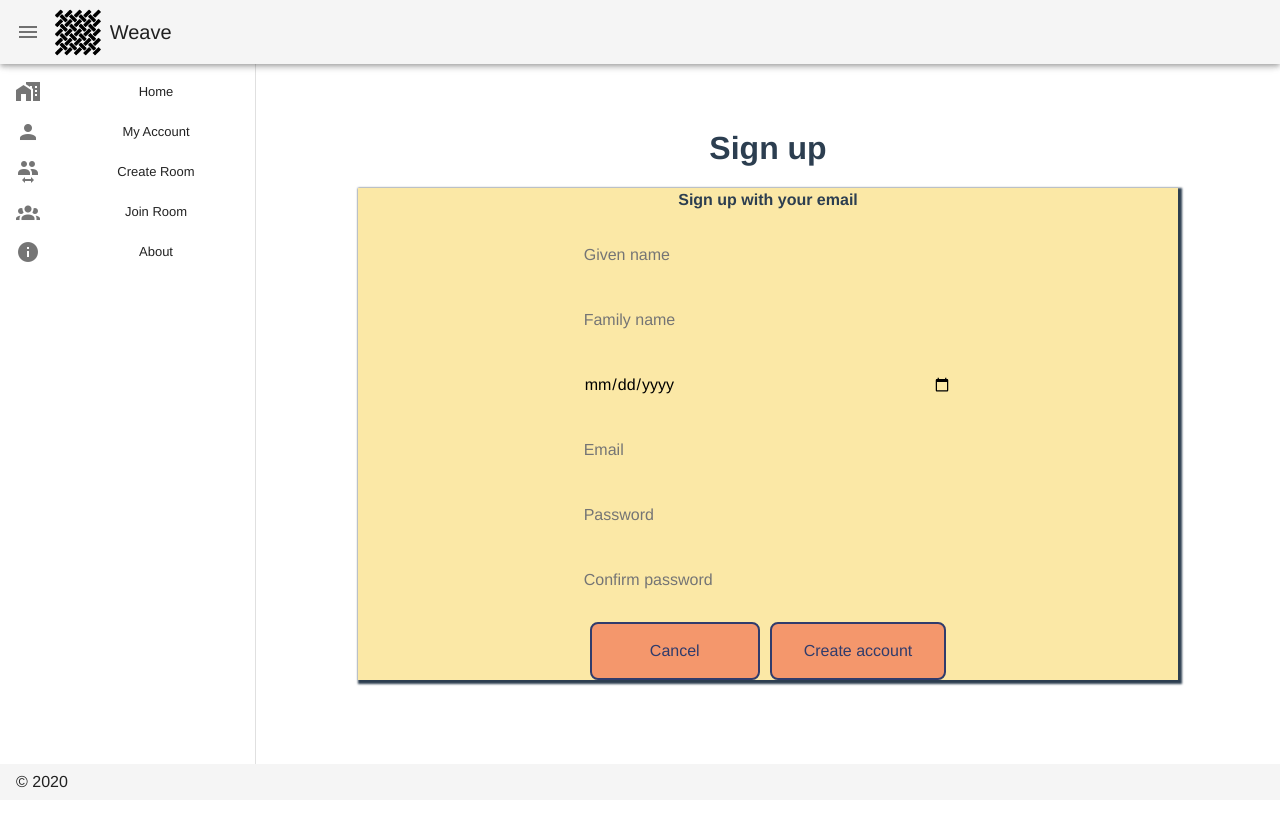
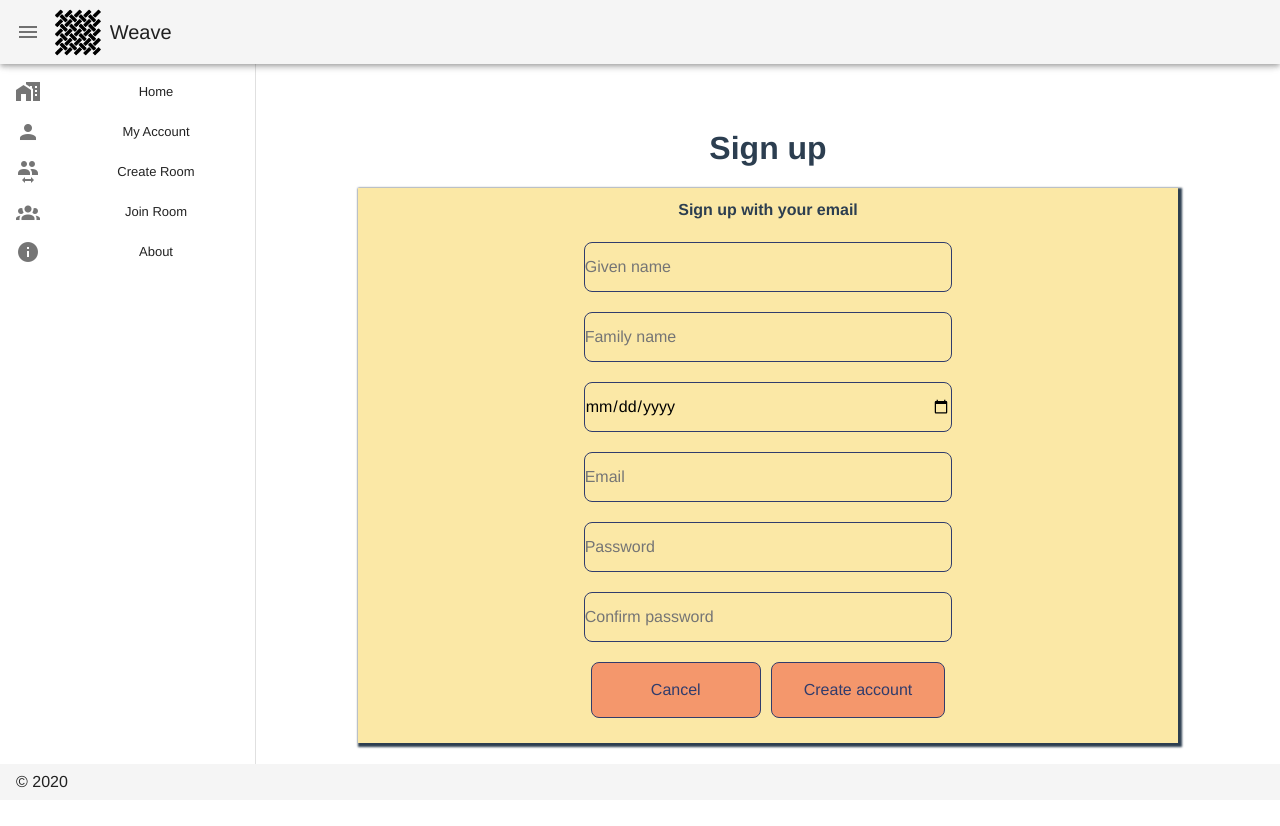
Before and after one commit to kevn07/codebrew2020, a Vue app in the folder codebrew2020/: page /signup in a window 1280 px wide. Shown: the top 826 px of the page. Built offline with nearby package versions, Linux system fonts and the light colour scheme.

Commit message:
updated colors;

```diff
--- a/codebrew2020/src/App.vue
+++ b/codebrew2020/src/App.vue
@@ -92,7 +92,7 @@
     text-decoration: none;
     display: inline-block;
     font-size: 16px;
-    border: 2px solid #303c6c;
+    border: 1px solid #303c6c;
     border-radius: 8px;
   }
 
--- a/codebrew2020/src/components/ProfileForm.vue
+++ b/codebrew2020/src/components/ProfileForm.vue
@@ -14,7 +14,7 @@
 
             <InterestTile imageName="testimg.jpeg" interestName="soccer"/>
             <div>
-              <a class="btn" href="/home">Home</a>
+              <a class="btn" href="/home">Match me</a>
             </div>
         </div>
     </div>
--- a/codebrew2020/src/components/SignUpForm.vue
+++ b/codebrew2020/src/components/SignUpForm.vue
@@ -53,7 +53,12 @@ export default {
 }
 </script>
 
-<style scope>
+<style scoped>
+
+    h4 {
+        padding-top: 10px;
+    }
+
     label, input {
         display: block;
         margin-left: 20%;
@@ -61,10 +66,10 @@ export default {
 
     input {
         margin: auto;
-        border: 2px solid #303c6c;
+        border: 1px solid #303c6c;
         border-radius: 8px;
         width: 45%;
-        height: 45px;
+        height: 50px;
     }
 
     .signup-input {
@@ -86,6 +91,7 @@ export default {
 
     #signup-btn-col {
         display: flex;
+        padding-bottom: 25px;
     }
 
 </style>
```
